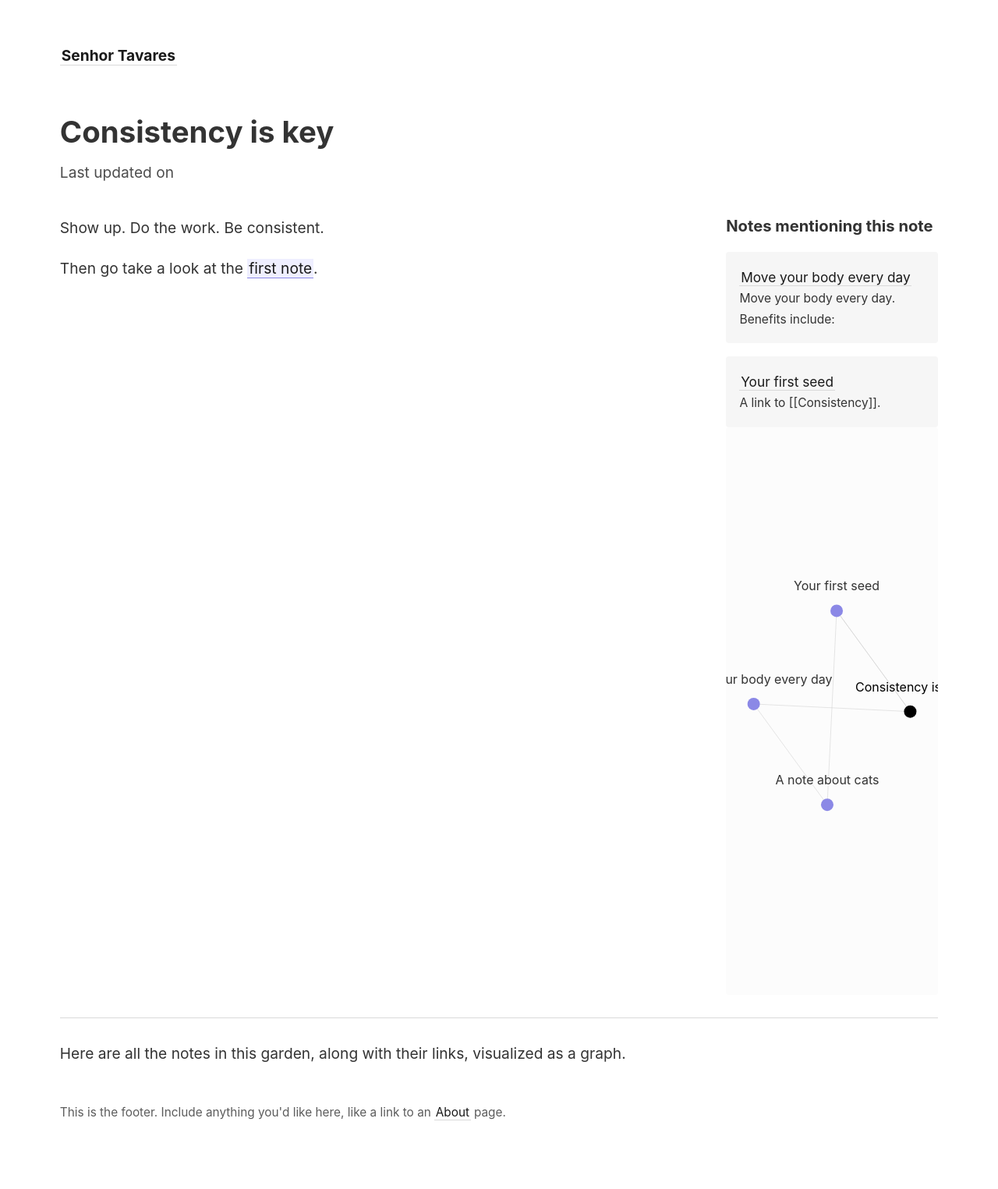
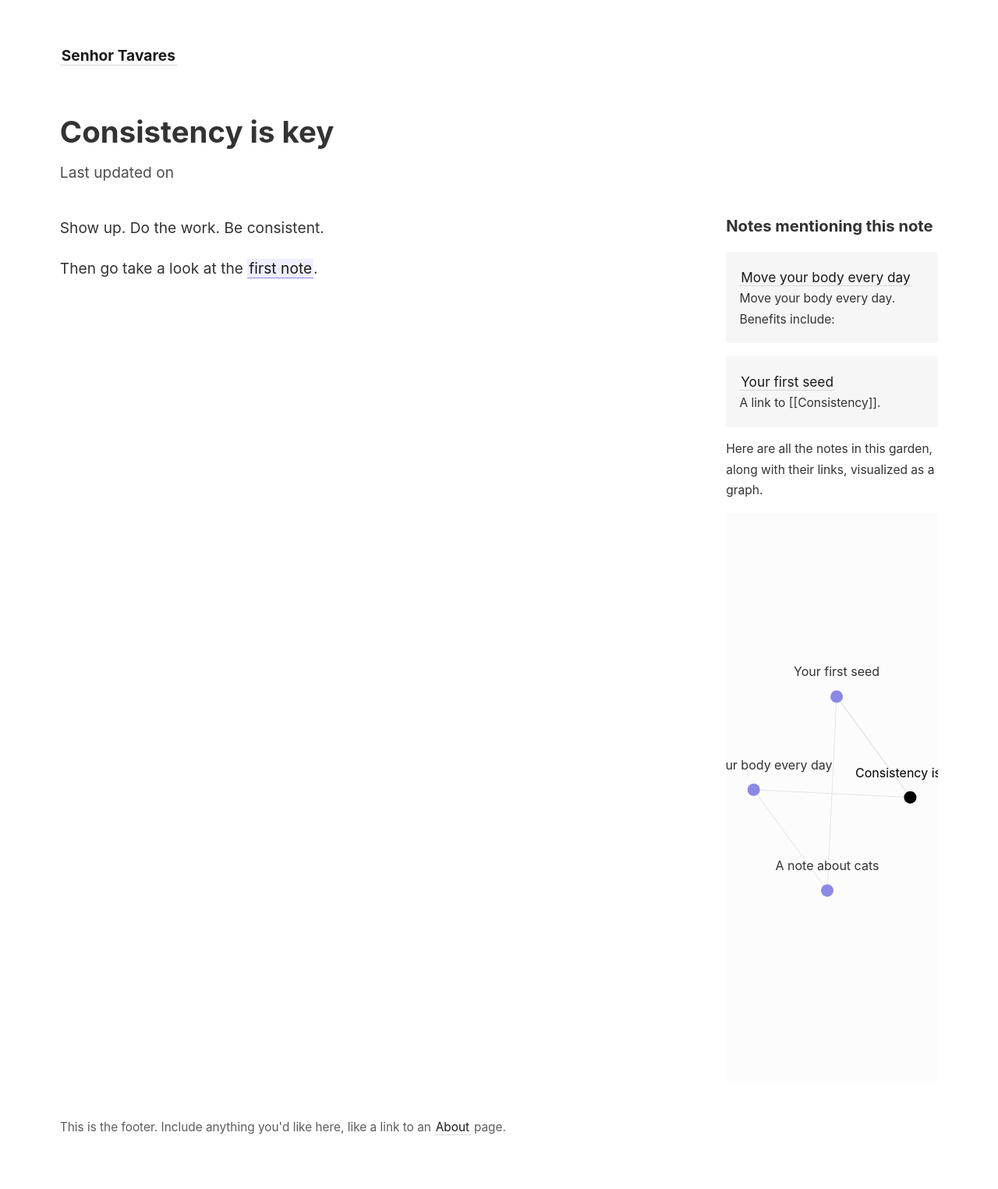
Before and after one commit to macedotavares/senhortavares, a Jekyll site: the page built from _notes/consistency.md, in a window 1280 px wide. Shown: the whole page at 78% size. Built offline with Jekyll 4.4.1, drawn with Linux system fonts in a browser that asks for light colours.

Commit message:
Update note.html

```diff
--- a/_layouts/note.html
+++ b/_layouts/note.html
@@ -35,13 +35,7 @@
         </p>
       </div>
       {% endif %}
-      <div style="font-size: 0.9em">{% include notes_graph.html %}</div>
+      <div style="font-size: 0.9em"><p>Here are all the notes in this garden, along with their links, visualized as a graph.</p>{% include notes_graph.html %}</div>
     </side>
   </div>
 </article>
-
-<hr>
-
-<p>Here are all the notes in this garden, along with their links, visualized as a graph.</p>
-
-{% include notes_graph.html %}
```
